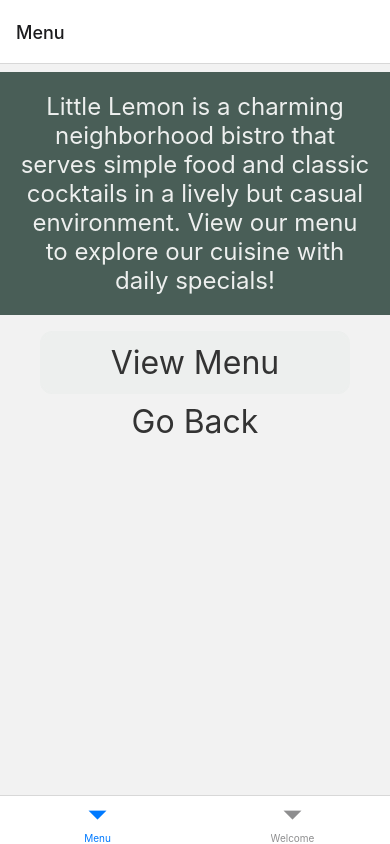
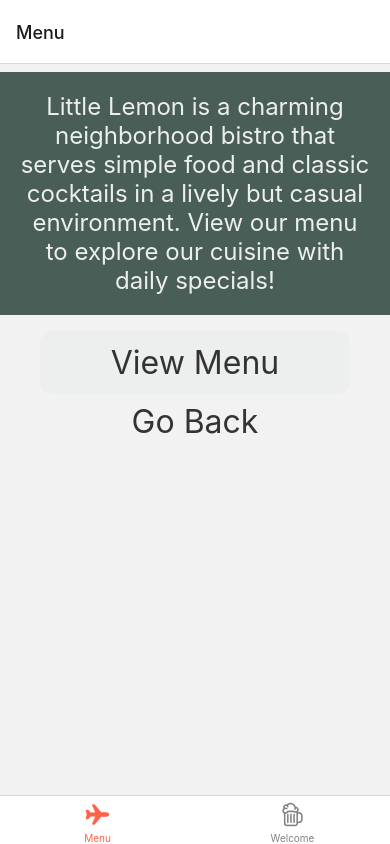
Before and after one commit to so1dier/react_native_little_lemon_app, a React Native app: screen / in a window 390 px wide. Built offline with nearby package versions, Linux system fonts and the light colour scheme.

Commit message:
Fixed icons names, working properly now

```diff
--- a/App.js
+++ b/App.js
@@ -7,8 +7,14 @@
 //import { createBottomTabNavigator } from "@react-navigation/bottom-tabs";
 
 //Tab navigation
-import { NavigationContainer } from "@react-navigation/native";
+import {
+  NavigationContainer,
+  getFocusedRouteNameFromRoute,
+} from "@react-navigation/native";
 import { createBottomTabNavigator } from "@react-navigation/bottom-tabs";
+
+//import { Ionicons } from "@expo/vector-icons";
+import Ionicons from "@expo/vector-icons/Ionicons";
 
 import LittleLemonHeader from "./components/LittleLemonHeader";
 import LittleLemonFooter from "./components/LittleLemonFooter";
@@ -26,14 +32,32 @@
 
 // const Stack = createNativeStackNavigator();
 const Tab = createBottomTabNavigator();
+
 export default function App() {
   return (
-    <NavigationContainer>
-      <Tab.Navigator>
-        <Tab.Screen name="Menu" component={MenuItemsSectionList} />
-        <Tab.Screen name="Welcome" component={WelcomeScreen2} />
-      </Tab.Navigator>
-    </NavigationContainer>
+    <>
+      <NavigationContainer>
+        <Tab.Navigator
+          screenOptions={({ route }) => ({
+            tabBarIcon: ({ focused, color, size }) => {
+              let iconName;
+
+              if (route.name === "Welcome") {
+                iconName = focused ? "beer" : "beer-outline";
+              } else if (route.name === "Menu") {
+                iconName = focused ? "airplane" : "airplane-outline";
+              }
+              return <Ionicons name={iconName} size={size} color={color} />;
+            },
+            tabBarActiveTintColor: "tomato",
+            tabBarInactiveTintColor: "gray",
+          })}
+        >
+          <Tab.Screen name="Menu" component={MenuItemsSectionList} />
+          <Tab.Screen name="Welcome" component={WelcomeScreen2} />
+        </Tab.Navigator>
+      </NavigationContainer>
+    </>
   );
 }
 
--- a/package.json
+++ b/package.json
@@ -9,6 +9,7 @@
     "web": "expo start --web"
   },
   "dependencies": {
+    "@expo/vector-icons": "^14.0.0",
     "@react-native-community/hooks": "^3.0.0",
     "@react-navigation/bottom-tabs": "^6.5.20",
     "@react-navigation/native": "^6.1.15",
```
Also changed, not shown: 1 other file (tests, documents, lock files or other folders).
